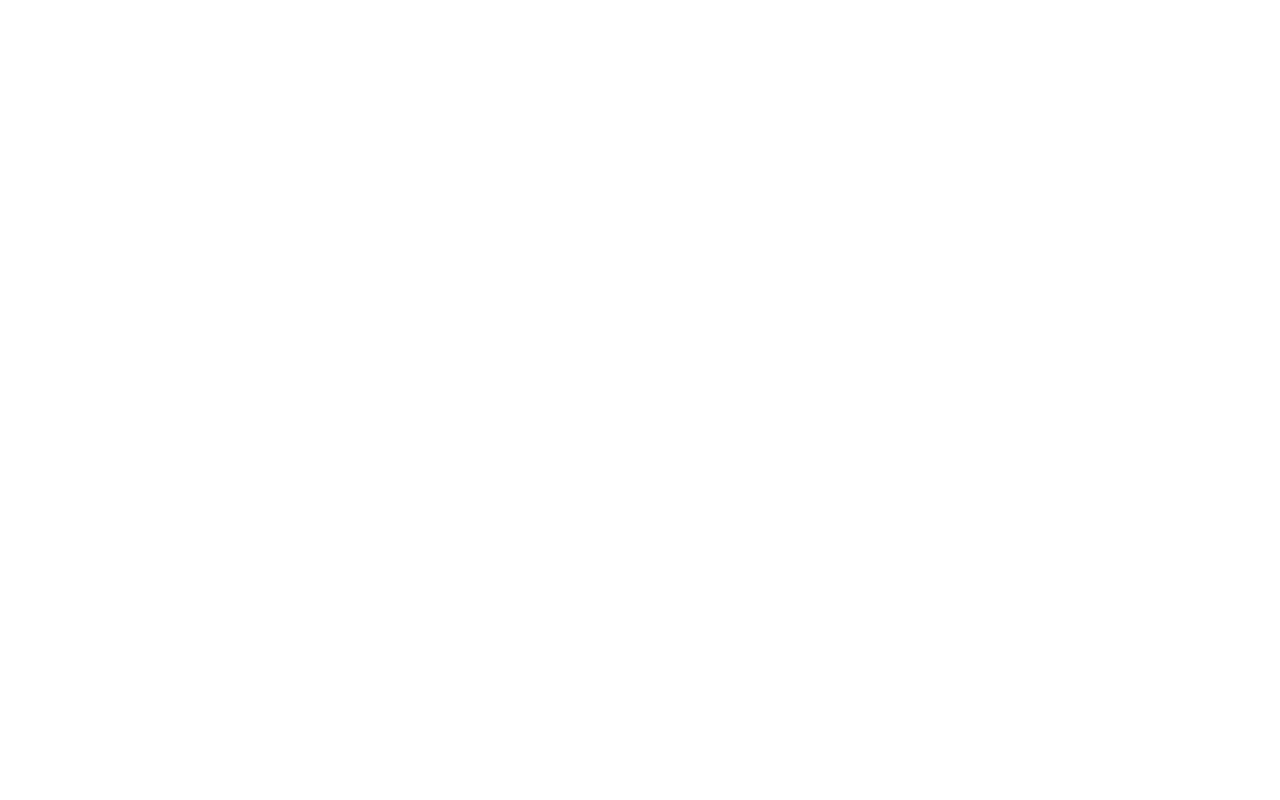
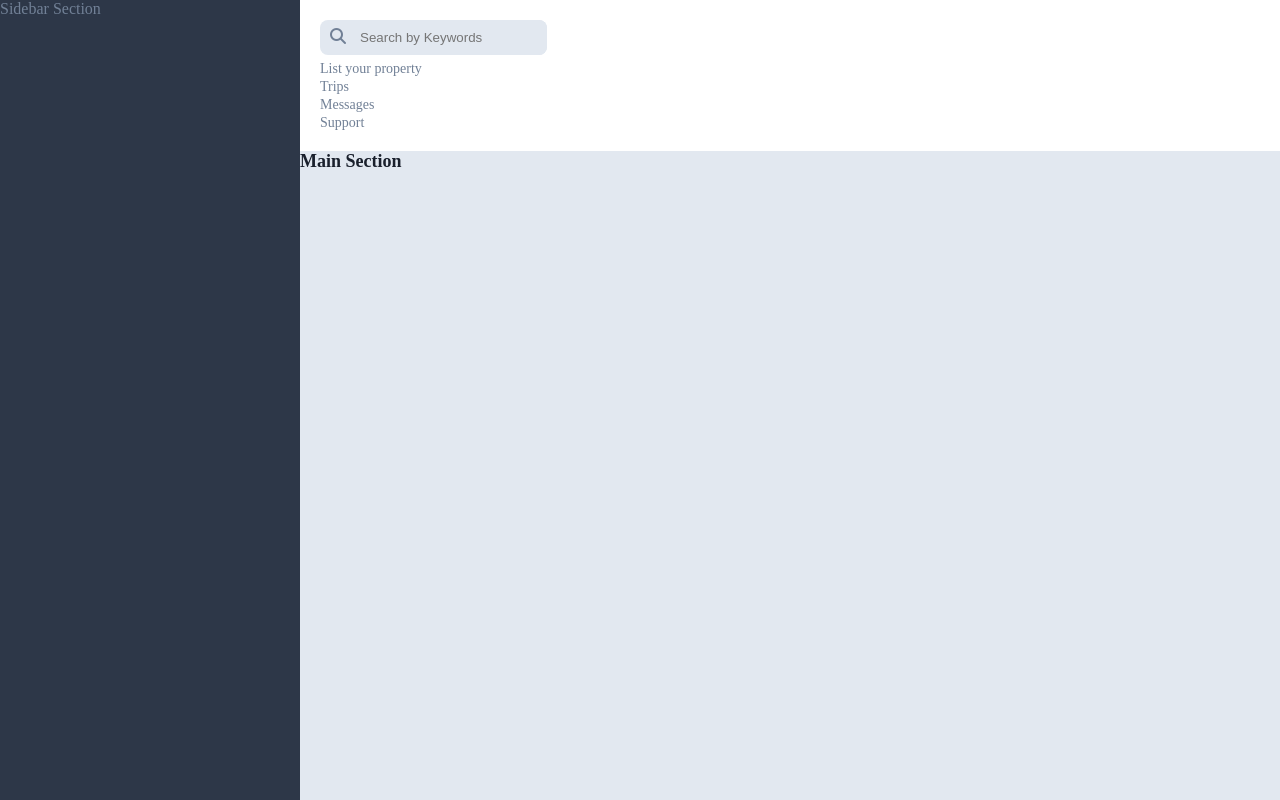
Before and after one commit to mr-fatahi/workcation, a plain HTML site: page index.html in a window 1280 px wide. Shown: the top 800 px of the page. Drawn offline with Linux system fonts and the light colour scheme.

Commit message:
header section is under coding...

```diff
--- a/index.html
+++ b/index.html
@@ -3,7 +3,42 @@
   <head>
     <meta charset="UTF-8" />
     <meta name="viewport" content="width=device-width, initial-scale=1.0" />
+    <link rel="stylesheet" href="/styles/style.css" />
+    <link
+      rel="stylesheet"
+      href="https://cdnjs.cloudflare.com/ajax/libs/font-awesome/6.7.2/css/all.min.css"
+      integrity="sha512-Evv84Mr4kqVGRNSgIGL/F/aIDqQb7xQ2vcrdIwxfjThSH8CSR7PBEakCr51Ck+w+/U6swU2Im1vVX0SVk9ABhg=="
+      crossorigin="anonymous"
+      referrerpolicy="no-referrer"
+    />
     <title>Workcation</title>
   </head>
-  <body></body>
+  <body>
+    <header class="main-header">
+      <section class="search">
+        <span class="search__icon">
+          <i class="fa-solid fa-magnifying-glass"></i>
+        </span>
+        <input
+          class="search__input"
+          type="text"
+          placeholder="Search by Keywords"
+        />
+      </section>
+      <nav>
+        <ul class="nav__items">
+          <li class="nav__item"><a href="#">List your property</a></li>
+          <li class="nav__item"><a href="#">Trips</a></li>
+          <li class="nav__item"><a href="#">Messages</a></li>
+          <li class="nav__item"><a href="#">Support</a></li>
+        </ul>
+      </nav>
+    </header>
+    <section class="sidebar">
+      <p>Sidebar Section</p>
+    </section>
+    <main class="main">
+      <h3>Main Section</h3>
+    </main>
+  </body>
 </html>
--- a/styles/style.css
+++ b/styles/style.css
@@ -1,7 +1,7 @@
 /* Reset */
 *,
 *::after,
-*::before{
+*::before {
   box-sizing: border-box;
   margin: 0;
   padding: 0;
@@ -9,15 +9,91 @@
   text-decoration: none;
 }
 /* Root Variables */
-:root{
-    --color-primary: #667EEA;
-    --color-secondary: #38B2AC;
-    --color-secondary-light: #B2F5EA;
-    --color-secondary-dark: #285E61;
+:root {
+  --color-primary: #667eea;
+  --color-primary-dark: #5a67d8;
+  --color-secondary: #38b2ac;
+  --color-secondary-light: #b2f5ea;
+  --color-secondary-dark: #285e61;
   --color-white: #ffffff;
-    --color-black: #1A202C;
-    --color-sidebar: #2D3748;
-    --color-gray: #A0AEC0;
-    --color-gray-light: #E2E8F0;
+  --color-black: #1a202c;
+  --color-sidebar: #2d3748;
+  --color-gray: #a0aec0;
+  --color-gray-light: #e2e8f0;
   --color-gray-dark: #718096;
+  --radius-sm: 8px;
+  --font-xs: 1.2rem;
+  --font-sm: 1.4rem;
 }
+/* Typography */
+html {
+  font-size: 62.5%;
+}
+body,
+a {
+  font-size: 1.4rem;
+  color: var(--color-gray-dark);
+}
+h2,
+h3 {
+  color: var(--color-black);
+}
+h2 {
+  font-size: 1.8rem;
+}
+h3 {
+  font-size: 1.6rem;
+}
+@media screen and (min-width: 1024px) {
+  body {
+    font-size: 1.6rem;
+  }
+  h2 {
+    font-size: 2rem;
+  }
+  h3 {
+    font-size: 1.8rem;
+  }
+}
+/* Layout */
+.main {
+  height: 100vh;
+  background-color: var(--color-gray-light);
+}
+.sidebar {
+  display: none;
+  height: 100vh;
+  background-color: var(--color-sidebar);
+}
+@media screen and (min-width: 1024px) {
+  body {
+    display: grid;
+    grid-template-rows: auto 1fr;
+    grid-template-columns: 300px 1fr;
+  }
+  .sidebar {
+    display: block;
+    grid-row: 1/-1;
+    grid-column: 1/2;
+  }
+}
+/* Main-Header */
+.main-header {
+  background-color: white;
+  padding: 2rem;
+}
+.search {
+  display: inline-block;
+  background-color: var(--color-gray-light);
+  border-radius: var(--radius-sm);
+  overflow: hidden;
+}
+.search__icon {
+  padding: 1rem 0 1rem 1rem;
+}
+.search__input {
+  border: 0;
+  outline: 0;
+  background-color: var(--color-gray-light);
+  padding: 1rem;
+}
```
Lines whose indentation alone changed are shown as unchanged.
